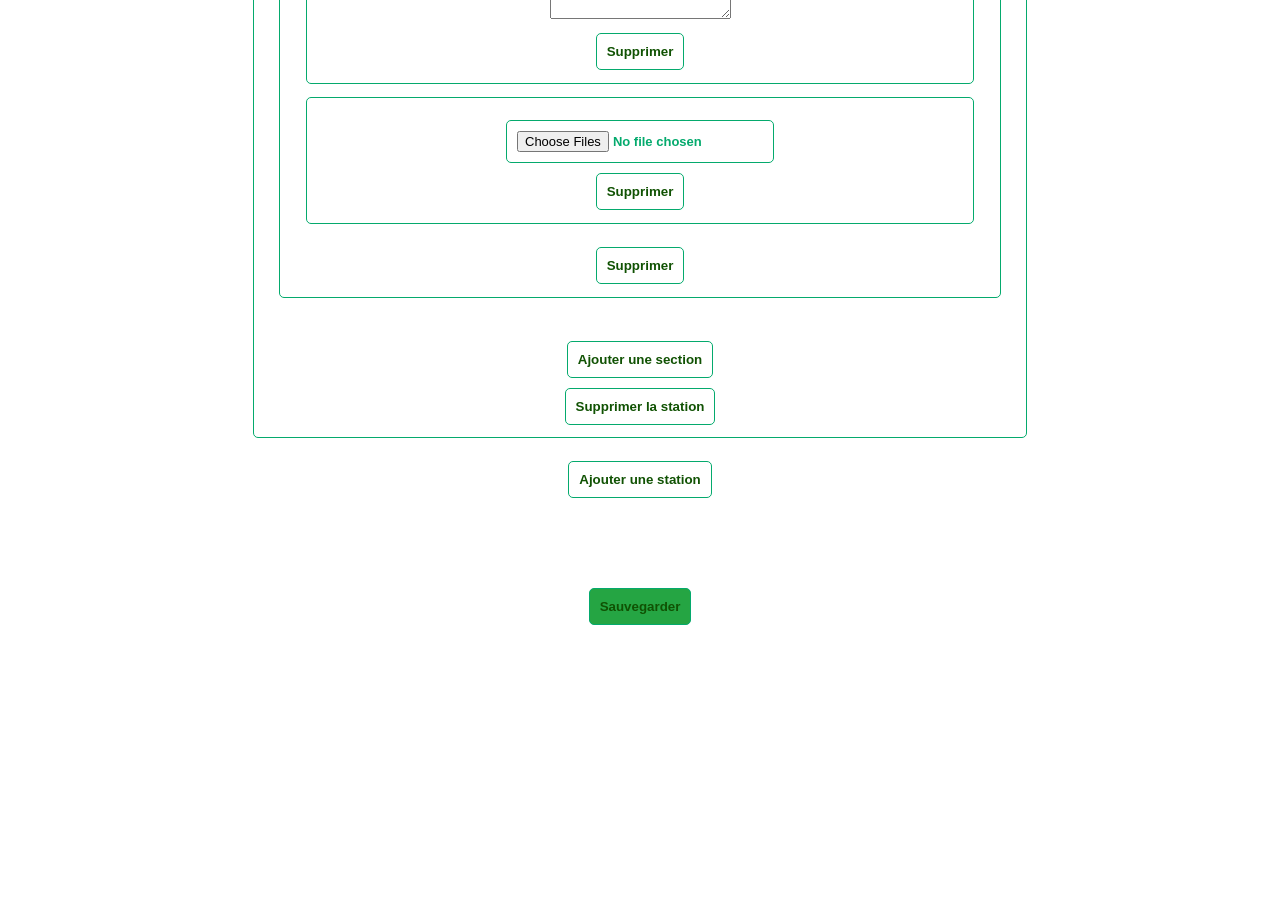
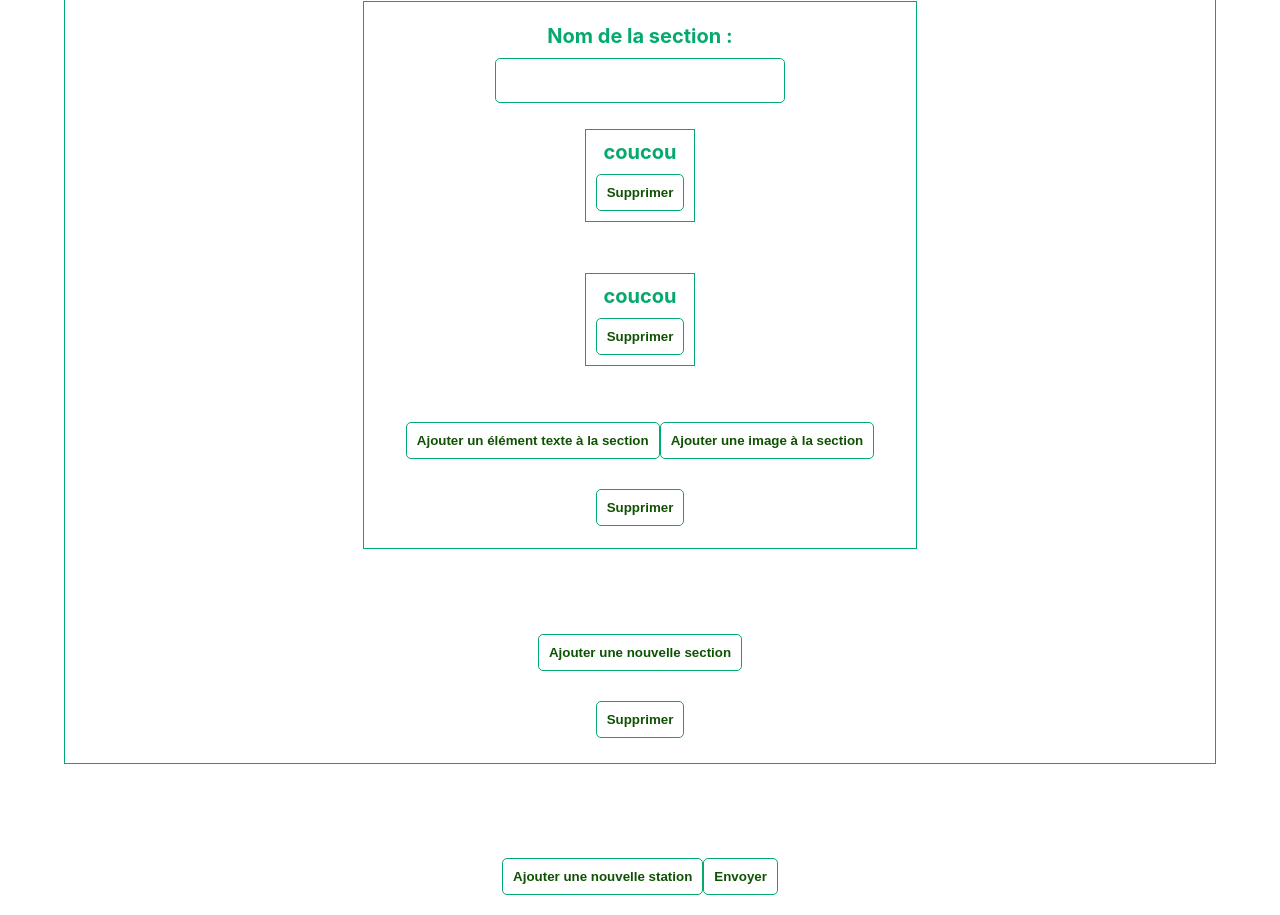
Before and after one commit to Projet-L3-Guide-des-Stations-Embarque/Guides_des_Station_Front, a React (Create React App) app: page /stations in a window 1280 px wide. Shown: the part 320-1235 px from the top of the page. Before the commit the page ends 945 px from the top, so only its background shows below. Built offline with nearby package versions, Linux system fonts and the light colour scheme.

Commit message:
Nouvelle forme pour la page génération Station structure (non fonctionnel

```diff
--- a/src/App.js
+++ b/src/App.js
@@ -3,7 +3,7 @@ import About from './pages/about'
 import Tuto from './pages/tuto'
 import Questions from './pages/questionsGen'
 import MultiGe from './pages/mge'
-import Stations from './pages/stationsGen'
+import Stations from './pages/GenerationStation'
 import './styles/main.css'
 import {Route, Routes} from 'react-router-dom'
 
--- /dev/null
+++ b/src/pages/GenerationStation/Station/Section/Element/index.jsx
@@ -0,0 +1,8 @@
+
+function Element(props) {
+    return(
+        <>
+        coucou
+        </>
+    )
+} export default Element;
--- /dev/null
+++ b/src/pages/GenerationStation/Station/Section/index.jsx
@@ -0,0 +1,58 @@
+import Element from './Element';
+import { useState} from "react";
+
+function Section(props) {
+
+    const [idSuivant, setIdSuivant] = useState(2)
+    const [valueNomSection, setValueNomSection] = useState(props.nomSection)
+    const [valueTabElements, setValueTabElements] = useState(props.elements)
+
+    const ajouterElementText = () => {
+        let newElement = ({idElem:String(idSuivant),type:'text',info:''})
+        setIdSuivant(idSuivant + 1)
+        setValueTabElements([...valueTabElements, newElement])
+        props.onChangeTabElement(valueTabElements)
+    }
+
+    const ajouterElementImage = () => {
+        let newElement = ({idElem:String(idSuivant),type:'image',info:''})
+        setIdSuivant(idSuivant + 1)
+        setValueTabElements([...valueTabElements, newElement])
+        props.onChangeTabElement(valueTabElements)
+    }
+
+    const supprimerElement = (i) => {
+        let data = [...valueTabElements];
+        let part1 = data.splice(0, i)
+        data.splice(0, 1)
+        let result = [...part1, ...data]
+        setValueTabElements(result)
+        props.onChangeTabElement(result)
+    }
+
+    const onChangeNomSection = (e) => {
+        setValueNomSection(e.target.value)
+        props.onChangeNomSection(e.target.value)
+    }
+
+    return(
+        <>
+        Nom de la section :
+        <div>
+            <input type='text'name='nomSection' value={valueNomSection} onChange={onChangeNomSection}/>
+        </div>
+        {valueTabElements.map((entrySection,indexElement) => {
+                return(
+                    <div key={entrySection.idElem} className='formulairedeLaGE'>
+                        <Element typeElem={entrySection.type}></Element>
+                        <button onClick={event => supprimerElement(indexElement)}>Supprimer</button>
+                    </div>
+                    )
+        })}
+        <div className='formulaireFin'>
+            <button onClick={ajouterElementText}>Ajouter un élément texte à la section</button>
+            <button onClick={ajouterElementImage}>Ajouter une image à la section</button>
+        </div>
+        </>
+    )
+} export default Section;
--- /dev/null
+++ b/src/pages/GenerationStation/Station/index.jsx
@@ -0,0 +1,74 @@
+import Section from './Section';
+import { useState} from "react";
+
+function Station(props) {
+
+    const [idSuivant, setIdSuivant] = useState(1)
+    const [valueNomStation, setValueNomStation] = useState(props.nomStat)
+    const [valueTabSections, setValueTabSections] = useState(props.sections)
+
+    const ajouterSection = () => {
+        let newSection = ({idSect:String(idSuivant), nomSection:'', elements: [ {idElem:'0',type:'text',info:''},{idElem:'1',type:'image',info:''}]})
+        setIdSuivant(idSuivant + 1)
+        setValueTabSections([...valueTabSections, newSection])
+        props.onChangeTabSections(valueTabSections)
+    }
+
+    const supprimerSection = (i) => {
+        let data = [...valueTabSections];
+        let part1 = data.splice(0, i)
+        data.splice(0, 1)
+        let result = [...part1, ...data]
+        setValueTabSections(result)
+        props.onChangeTabSections(result)
+    }
+
+    const onChangeNomStation = (e) => {
+        setValueNomStation(e.target.value)
+        props.onChangeNomStation(e.target.value)
+    }
+
+    const changeIemeElementNomSection = (i, val) => {
+        let data = [...valueTabSections];
+        data[i].nomSection = val;
+        setValueTabSections(data);
+        props.onChangeTabSections(valueTabSections);
+    }
+
+    const changeIemeElementTabElements = (i, val) => {
+        let data = [...valueTabSections];
+        data[i].elements = val;
+        setValueTabSections(data);
+        props.onChangeTabSections(valueTabSections);
+    }
+
+    const createChangeIemeElementNomSection = (i) => {
+        return changeIemeElementNomSection.bind(null, i)
+    }
+
+    const createChangeIemeElementTabElements = (i) => {
+        return changeIemeElementTabElements.bind(null, i)
+    }
+
+    return(
+        <>
+        Nom de la station :
+        <div>
+            <input type='text'name='nomStation' value={valueNomStation} onChange={onChangeNomStation}/>
+        </div>
+        {valueTabSections.map((entryStation,indexSection) => {
+                return(
+                    <div key={entryStation.idSect} className='formulairedeLaGE'>
+                        <Section nomSection={entryStation.nomSection} elements={entryStation.elements}
+                        onChangeNomSection={createChangeIemeElementNomSection(indexSection)}
+                        onChangeTabElement={createChangeIemeElementTabElements(indexSection)}></Section>
+                        <button onClick={event => supprimerSection(indexSection)}>Supprimer</button>
+                    </div>
+                    )
+        })}
+        <div className='formulaireFin'>
+            <button onClick={ajouterSection}>Ajouter une nouvelle section</button>
+        </div>
+        </>
+    )
+} export default Station;
--- /dev/null
+++ b/src/pages/GenerationStation/index.jsx
@@ -0,0 +1,77 @@
+import { Link } from "react-router-dom"
+import { useState} from "react";
+import Station from './Station';
+
+function Stations() {
+
+    const [idSuivant, setIdSuivant] = useState(2)
+
+    const [TabStation, setTabStations] = useState([{id:'1', nomStation: '', section: [{idSect:'0', nomSection:'',elements: [{idElem:'0',type:'text',info:''},{idElem:'1',type:'image',info:''}]}]}]);
+
+    const ajouterStation = () => {
+        let newStation = ({id:String(idSuivant), nomStation: '', section: [ {idSect:'0',nomSection:'', elements: [ {idElem:'0',type:'text',info:''},{idElem:'1',type:'image',info:''}] }] })
+        setIdSuivant(idSuivant + 1)
+        setTabStations([...TabStation, newStation])
+    }
+
+        const SupprimerStation = (i) => {
+            let data = [...TabStation];
+            let part1 = data.splice(0, i)
+            data.splice(0, 1)
+            let result = [...part1, ...data]
+            setTabStations(result)
+        }
+
+        const changeIemeElementTabSections = (i, val) => {
+            let data = [...TabStation];
+            data[i].section = val;
+            setTabStations(data);
+        }
+
+        const changeIemeElementNomStation = (i, val) => {
+            let data = [...TabStation];
+            data[i].nomStation = val;
+            setTabStations(data);
+        }
+
+        const createChangeIemeElementNomStation = (i) => {
+            return changeIemeElementNomStation.bind(null, i)
+        }
+
+        const createChangeIemeElementTabSections = (i) => {
+            return changeIemeElementTabSections.bind(null, i)
+        }
+
+        return (
+            <>
+            <div className="topnav">
+                <Link to="/">Accueil</Link>
+                <Link to="/questions">Générer les questions</Link>
+                <Link to="/stations" className="active">Générer les pages des stations</Link>
+                <Link to="/ge">Générer les groupes écologiques</Link>
+                <Link to="/tutoriel">Tutoriel pour KML</Link>
+                <Link to="/apropos">A propos</Link>
+        </div>
+        <h2 className="catchPhrase">Page pour générer les pages des Stations</h2>
+        <div className="App">
+        {TabStation.map((entry,indexStation) => {
+                return(
+                    <div key={entry.id} className='formulairedeLaGE'>
+                        <Station nomStat={entry.nomStation} sections={entry.section}
+                        onChangeNomStation={createChangeIemeElementNomStation(indexStation)}
+                        onChangeTabSections={createChangeIemeElementTabSections(indexStation)}></Station>
+                        <button onClick={event => SupprimerStation(indexStation)}>Supprimer</button>
+                    </div>
+                    )
+            })}
+            <div className='formulaireFin'>
+                <button onClick={ajouterStation}>Ajouter une nouvelle station</button>
+                <button>Envoyer</button>
+            </div>
+        </div>
+        </>
+        )
+
+} export default Stations;
+//{TabStation.map((entry,indexStation) => {
+    //<button onClick={event => SupprimerStation(indexStation)}>Supprimer</button>
```
